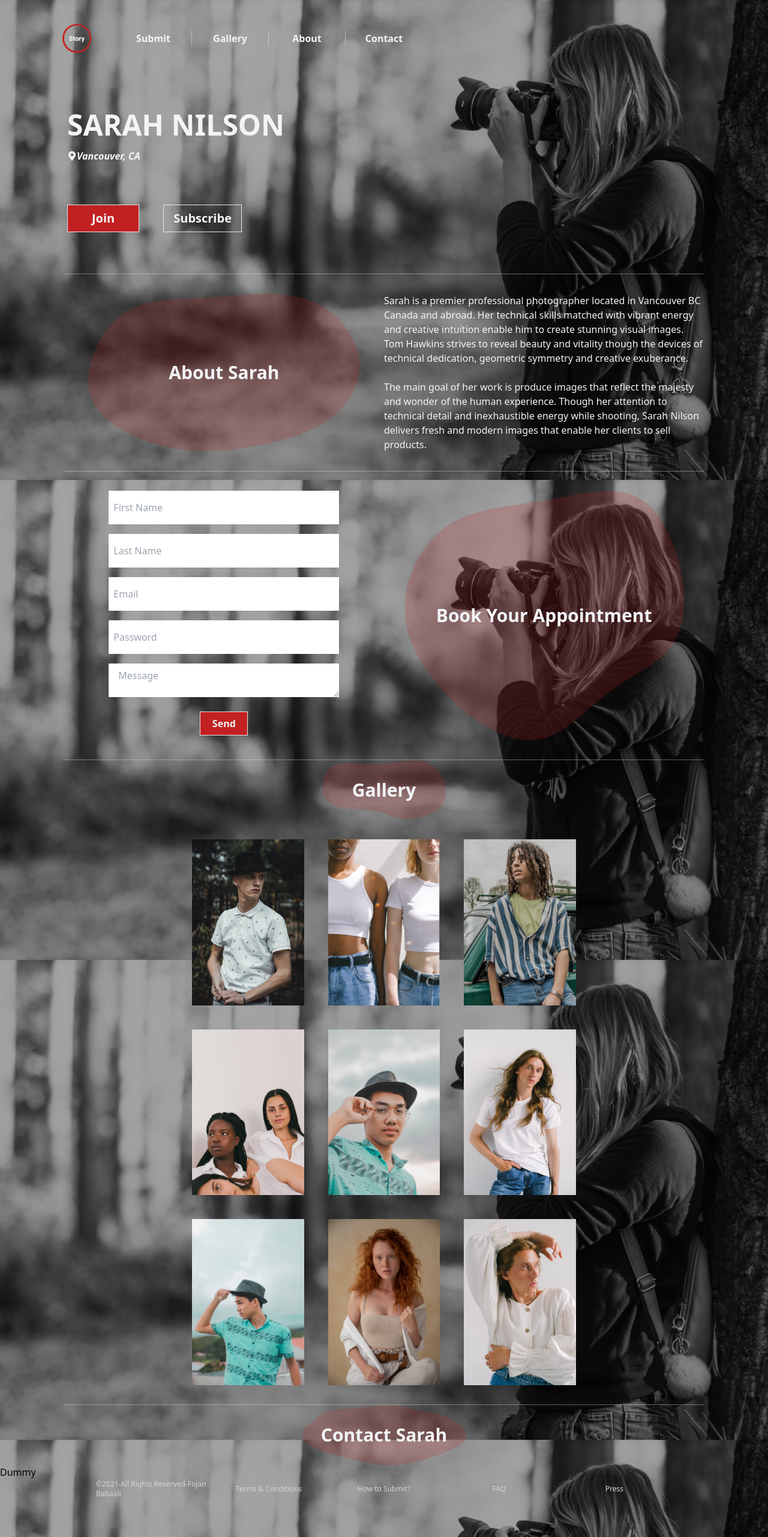
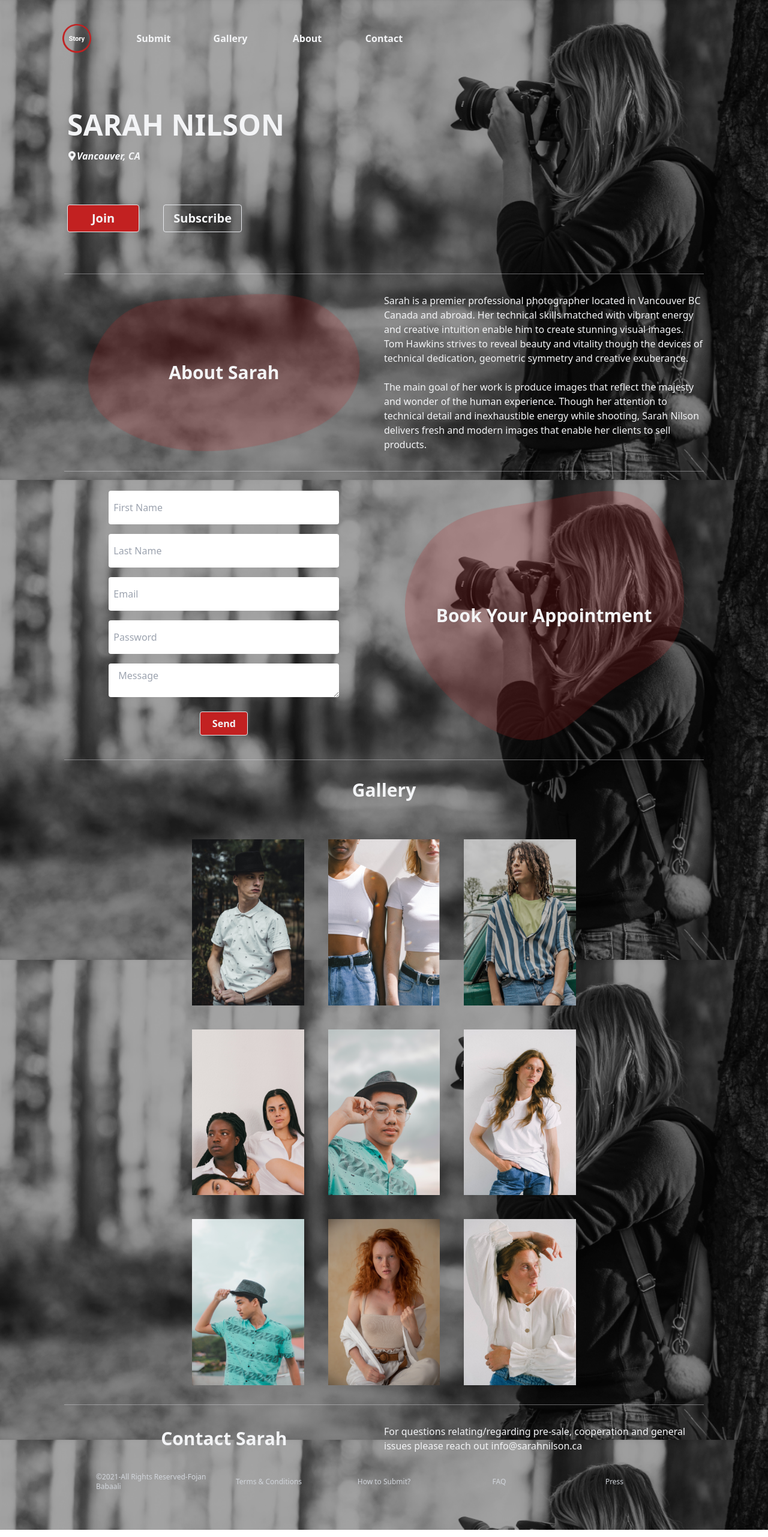
Before and after one commit to fojanb/Fojan-Portfolio, a React (Create React App) app: page / in a window 1280 px wide. Shown: the whole page at 60% size. Built offline with nearby package versions, Linux system fonts and the light colour scheme.

Commit message:
CSS Updated

```diff
--- a/src/components/Appointment/Appointment.js
+++ b/src/components/Appointment/Appointment.js
@@ -6,12 +6,12 @@ const Appointment = () => {
       <hr className="w-5/6 m-auto opacity-40"/>
       <div className="grid grid-rows-1 grid-cols-2 text-gray-100 w-5/6 m-auto py-8">
         <form action="" method="POST" className="grid grid-rows-6 grid-cols-1 gap-4 m-auto">
-          <input type="text" className="flex pl-2" placeholder="First Name" name="fname" />
-          <input type="text" className="flex pl-2" placeholder="Last Name" name="lname" />
-          <input type="email" className="flex pl-2" placeholder="Email" name="email"/>
-          <input type="password" className="flex pl-2" placeholder="Password" name="password"/>
-          <textarea className="flex w-96 pl-4 pt-2" placeholder="Message" />
-          <button type="submit" className="flex bg-ruby text-gray-100 text-center items-center justify-center font-bold border text-md w-20 h-10 m-auto">Send</button>
+          <input type="text" className="flex pl-2 rounded" placeholder="First Name" name="fname" />
+          <input type="text" className="flex pl-2 rounded" placeholder="Last Name" name="lname" />
+          <input type="email" className="flex pl-2 rounded" placeholder="Email" name="email"/>
+          <input type="password" className="flex pl-2 rounded" placeholder="Password" name="password"/>
+          <textarea className="flex w-96 pl-4 pt-2 rounded" placeholder="Message" />
+          <button type="submit" className="flex bg-ruby text-gray-100 text-center items-center justify-center font-bold border text-md w-20 h-10 m-auto rounded">Send</button>
         </form>
         <p className="bg-blob1 bg-contain bg-center bg-no-repeat flex text-left items-center justify-center text-gray-100 font-bold text-3xl">Book Your Appointment</p>
       </div>
--- a/src/components/Contact/Contact.js
+++ b/src/components/Contact/Contact.js
@@ -4,12 +4,15 @@ const Contact = () => {
   return (
     <div>
       <hr className="w-5/6 m-auto opacity-40" />
-      <p className="bg-blob4 bg-contain bg-center bg-no-repeat flex text-left items-center justify-center text-gray-100 font-bold text-3xl py-8">
-        Contact Sarah
-      </p>
-      <p>
-          Dummy
-      </p>
+      <div className="grid grid-rows-1 grid-cols-2 text-gray-100 w-5/6 m-auto py-8">
+        <p className="flex items-center justify-center text-gray-100 font-bold text-3xl">
+          Contact Sarah
+        </p>
+        <p className="flex justify-center items-center text-left">
+          For questions relating/regarding pre-sale, cooperation and general
+          issues please reach out info@sarahnilson.ca
+        </p>
+      </div>
     </div>
   );
 };
--- a/src/components/Gallery/Gallery.js
+++ b/src/components/Gallery/Gallery.js
@@ -13,7 +13,7 @@ const Gallery = () => {
   return (
     <div>
       <hr className="w-5/6 m-auto opacity-40" />
-      <p className="bg-blob3 bg-contain bg-center bg-no-repeat flex text-left items-center justify-center text-gray-100 font-bold text-3xl py-8">Gallery</p>
+      <p className="flex text-left items-center justify-center text-gray-100 font-bold text-3xl py-8">Gallery</p>
       <div className="grid grid-rows-3 grid-cols-3 gap-10 text-gray-100 w-1/2 m-auto py-8">
         <div className="flex">
           <img src={img1} alt="" />
--- a/src/components/Header/Header.js
+++ b/src/components/Header/Header.js
@@ -2,20 +2,20 @@ import React from "react";
 import circle from "../../assets/circle.png";
 const Header = () => {
   return (
-    <div className="grid grid-rows-1 grid-cols-5 justify-center items-center w-1/2 text-gray-100 ml-16 pt-10 m-auto">
+    <div className="grid grid-rows-1 grid-cols-5 justify-center items-center w-1/2 text-gray-100 ml-16 pt-10 m-auto lg:w-3/4 md:w-3/4 sm:pr-10">
       <div className="flex justify-center items-center">
-        <img src={circle} alt="Story" className="w-12 h-12"/>
+        <img src={circle} alt="Story" className="w-12 h-12 sm:w-8 sm:h-8"/>
       </div>
-      <div className="flex justify-center items-center font-bold text-base border-r border-opacity-50">
+      <div className="flex justify-center items-center font-bold text-base sm:text-xs">
         Submit
       </div>
-      <div className="flex justify-center items-center font-bold text-base border-r border-opacity-50">
+      <div className="flex justify-center items-center font-bold text-base sm:text-xs">
         Gallery
       </div>
-      <div className="flex justify-center items-center font-bold text-base border-r border-opacity-50">
+      <div className="flex justify-center items-center font-bold text-base sm:text-xs">
         About
       </div>
-      <div className="flex justify-center items-center font-bold text-base">
+      <div className="flex justify-center items-center font-bold text-base sm:text-xs">
         Contact
       </div>
     </div>
--- a/src/components/Main/Main.js
+++ b/src/components/Main/Main.js
@@ -11,10 +11,10 @@ const Main = () => {
         </div>
       </div>
       <div className="flex items-start text-gray-100">
-        <button className="bg-ruby font-bold border text-xl px-10 py-2">
+        <button className="bg-ruby font-bold border text-xl px-10 py-2 rounded">
           Join
         </button>
-        <button className="font-bold text-xl border px-4 py-2 ml-10">
+        <button className="font-bold text-xl border px-4 py-2 ml-10 rounded">
           Subscribe
         </button>
       </div>
--- a/tailwind.config.js
+++ b/tailwind.config.js
@@ -28,10 +28,10 @@ module.exports = {
         violet: "#8338ec",
       },
       screens: {
-        'mini': {'max': '560px'},
+        'lg': {'max': '1200px'},
         // => @media (max-width: 1200px) { ... }
-
-
+        'md': {'max': '768px'},
+        'sm': {'max': '480px'},
       }
     },
   },
```
